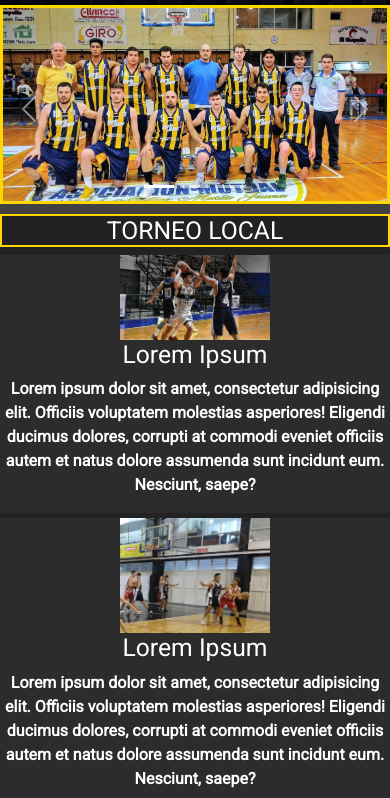
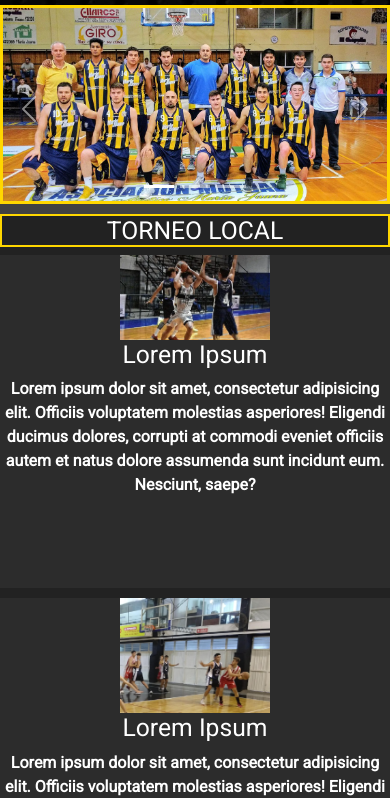
Before and after one commit to MatiSalomon/Pre-entrega2_Salomon, a plain HTML site: page paginas/local.html in a window 390 px wide. Shown: the part 68-866 px from the top of the page. Drawn offline with nearby package versions, Linux system fonts and the light colour scheme.

Commit message:
modificacion css

```diff
--- a/css/styles.css
+++ b/css/styles.css
@@ -551,14 +551,19 @@ footer{
 
     /* Pagina Local */
 .local-grid{
+    display: grid;
     grid-template-columns: 100vw;
-    grid-template-rows: repeat(5, 35vh);
+    grid-template-rows: repeat(8, 40vh);
     grid-template-areas:
     "noti1"
     "noti2"
     "noti3"
     "noti4"
-    "aside";
+    "aside1"
+    "aside2"
+    "aside3"
+    "aside4"
+    "aside-v";
     box-sizing: border-box;
     justify-content: center;
     gap: 5px;
```
